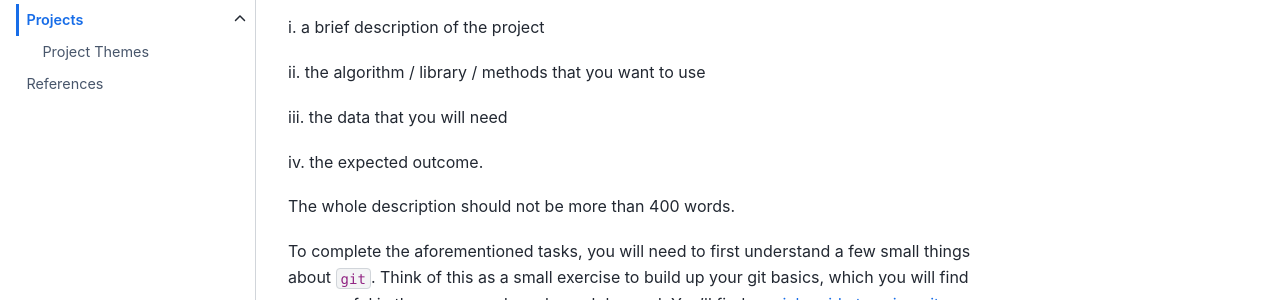
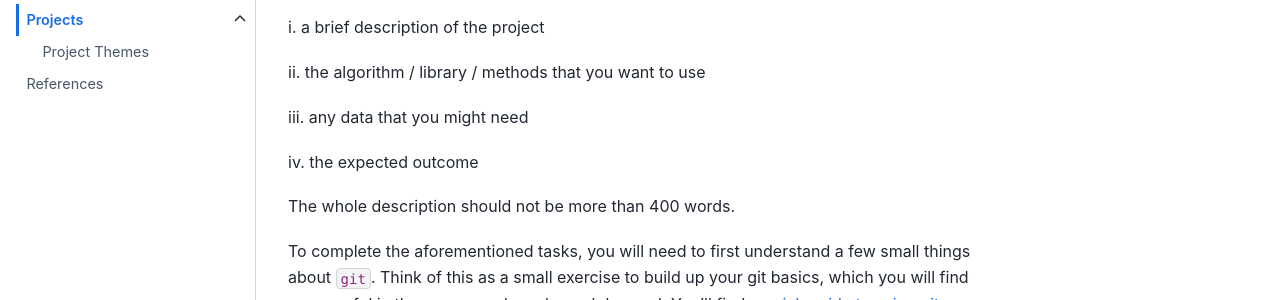
Before and after one commit to Geet-George/test-doc-pack, a Jupyter Book: the page built from book/content/projects/projects.md, in a window 1280 px wide and 900 px high, scrolled down 564 px. Shown: the part 274-574 px from the top of the window. Built offline with Jupyter Book 1.0.4 settings and Sphinx 7.4.7 and the Sphinx Book theme 1.1.4, drawn with Linux system fonts in a browser that asks for light colours; comment, search, counter and statistics services are not loaded.

Commit message:
rephrase data requirements in proposal

```diff
--- a/book/content/projects/projects.md
+++ b/book/content/projects/projects.md
@@ -18,9 +18,9 @@ i. a brief description of the project
 
 ii. the algorithm / library / methods that you want to use
 
-iii. the data that you will need
+iii. any data that you might need
 
-iv. the expected outcome.
+iv. the expected outcome
 
 The whole description should not be more than 400 words.
 
```
